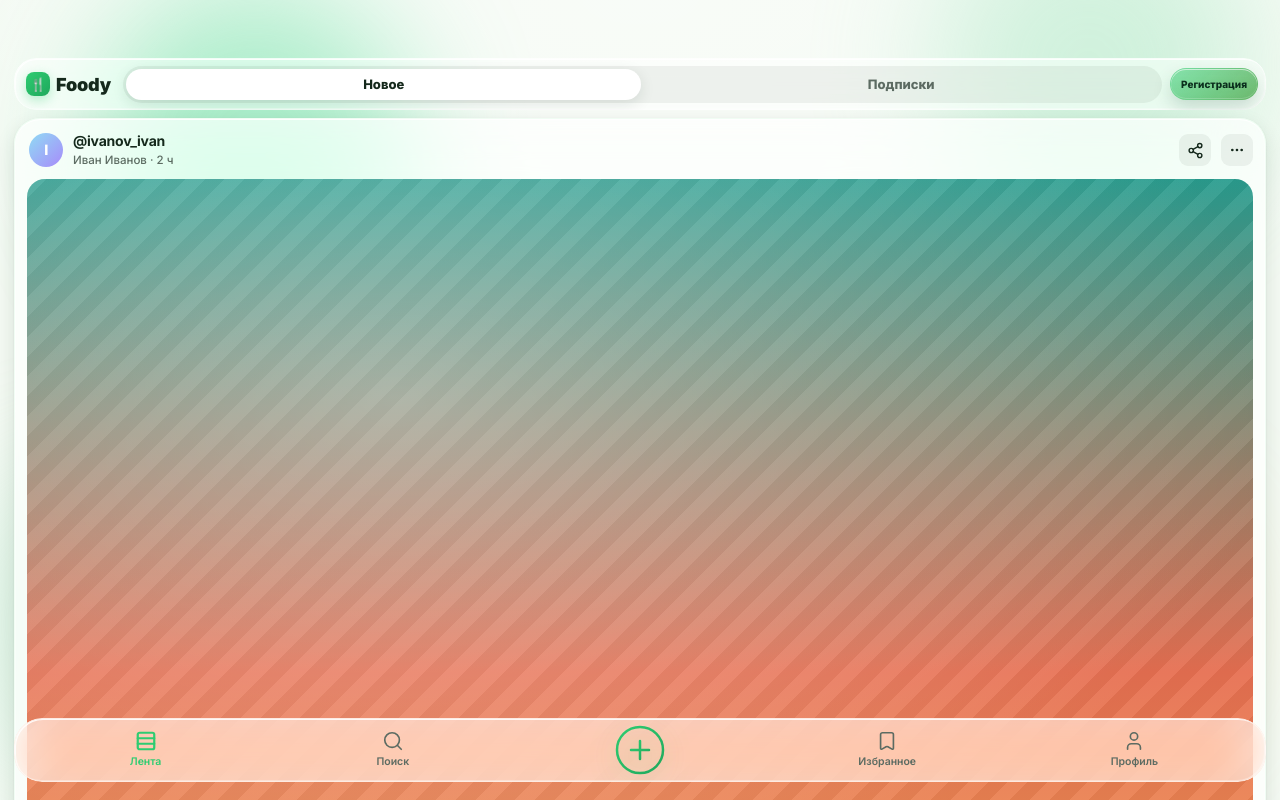
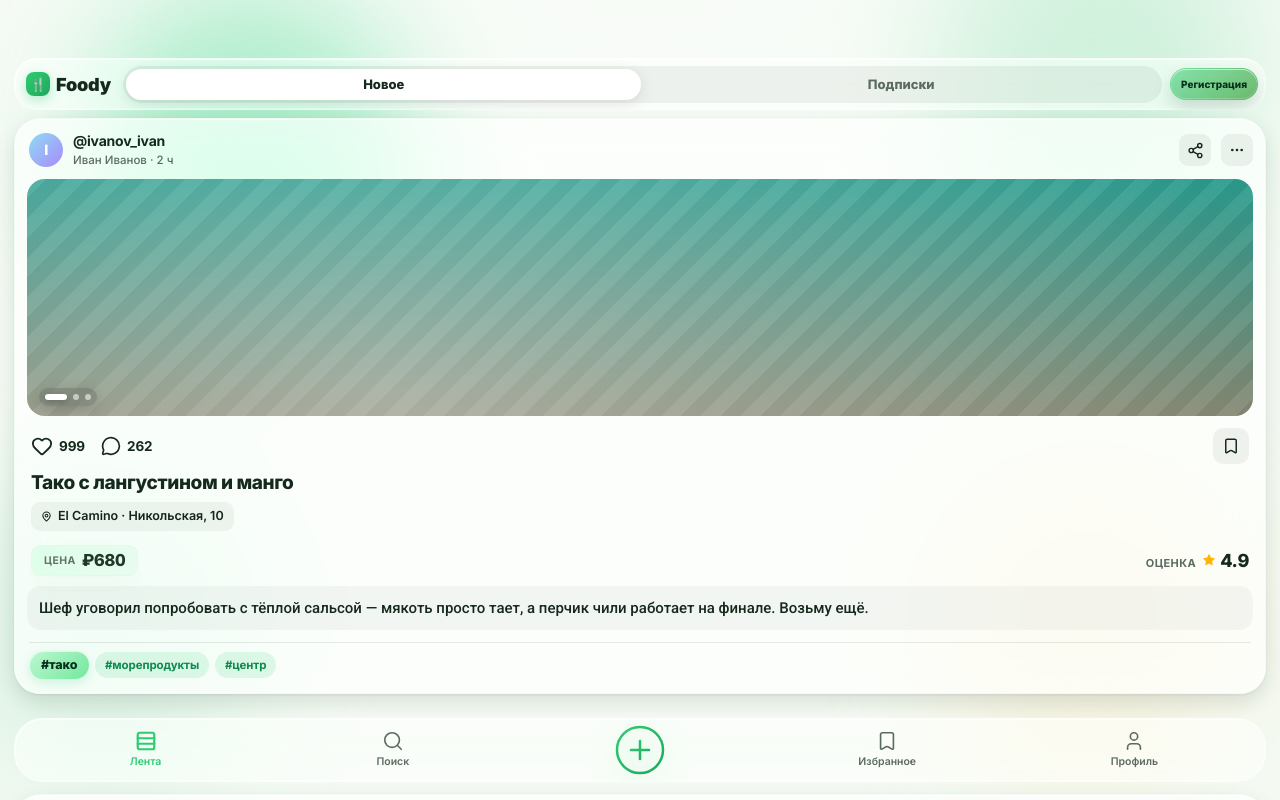
Before and after one commit to goldslugger762/foody-front, a Next.js app: page / in a window 1280 px wide. Built offline with nearby package versions, Linux system fonts and the light colour scheme.

Commit message:
карточки теперь внизу находятся

```diff
--- a/components/feed/post-card.tsx
+++ b/components/feed/post-card.tsx
@@ -297,7 +297,7 @@ export function PostCard({ post, brand, density }: PostCardProps) {
   }
 
   return (
-    <div className="flex min-h-full snap-start snap-always flex-col px-3.5 pt-2 pb-3.5 [scroll-snap-stop:always] [@media(max-width:430px)_and_(max-height:860px)]:px-3 [@media(max-width:430px)_and_(max-height:860px)]:pb-3">
+    <div className="flex h-[calc(100%+5.125rem)] min-h-0 snap-start snap-always flex-col px-3.5 pt-2 pb-[5.75rem] [scroll-snap-stop:always] [@media(max-width:430px)_and_(max-height:860px)]:h-[calc(100%+4.25rem)] [@media(max-width:430px)_and_(max-height:860px)]:px-3 [@media(max-width:430px)_and_(max-height:860px)]:pb-[5rem]">
       <article
         className={cn(
           "flex flex-1 flex-col overflow-hidden rounded-[26px]",
```
